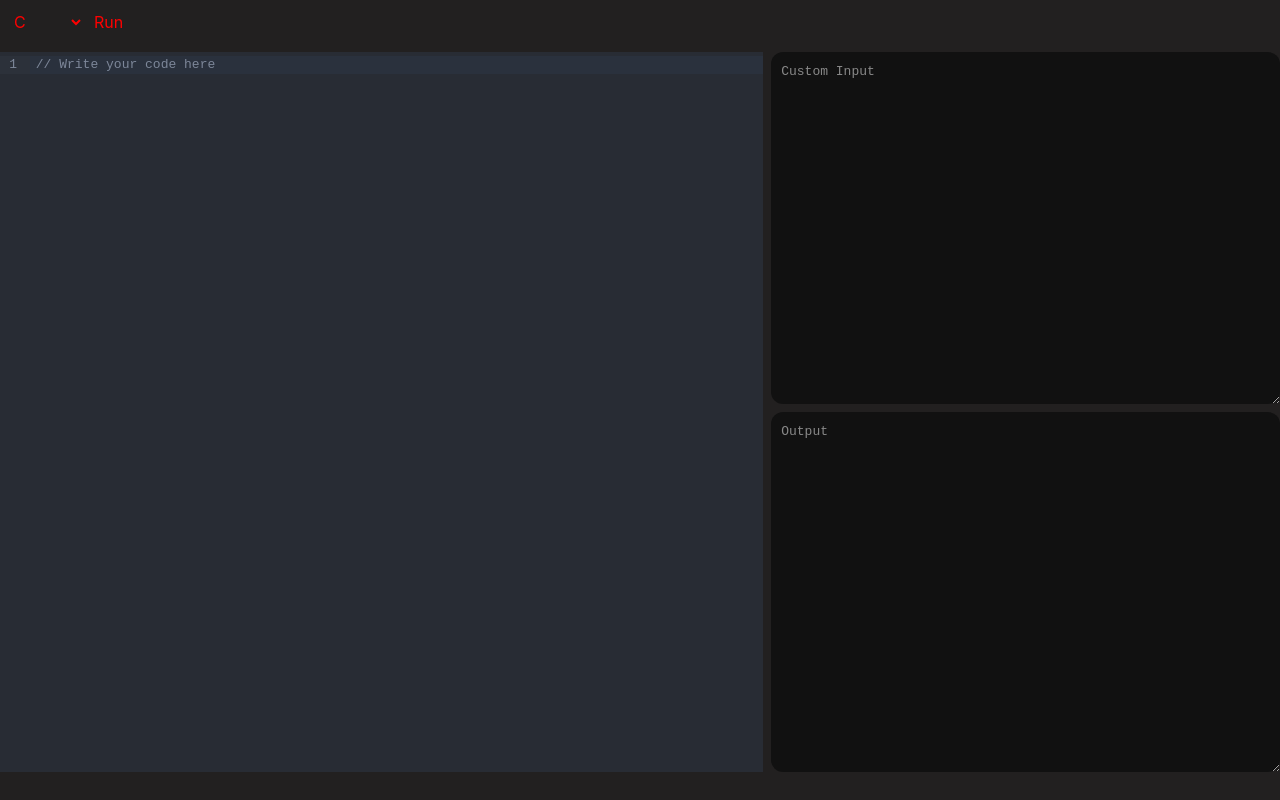
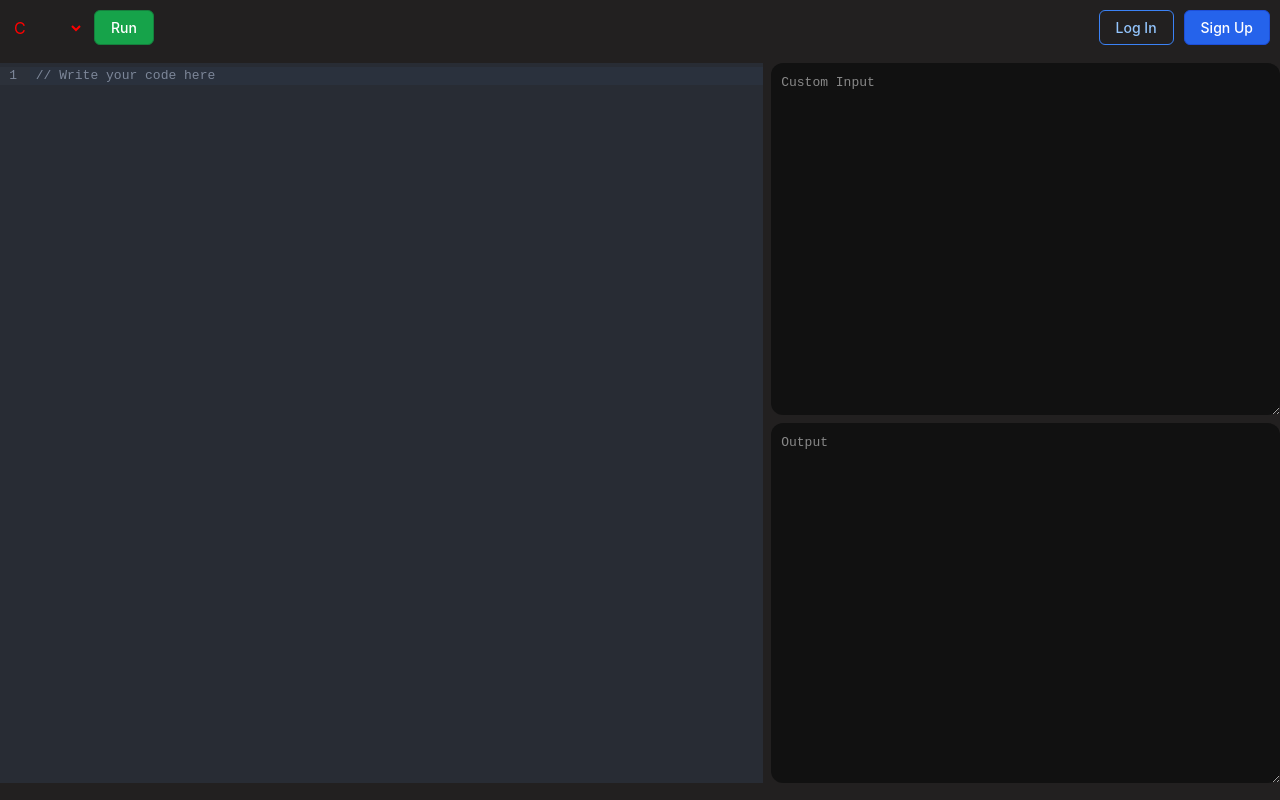
Before and after one commit to Atishay-Jain-47/Compiler-frontend, a React (Vite) app: page / in a window 1280 px wide. Built offline with nearby package versions, Linux system fonts and the light colour scheme.

Commit message:
Add login and Singup buttons and trigger redeploy

```diff
--- a/src/pages/Home.jsx
+++ b/src/pages/Home.jsx
@@ -1,4 +1,6 @@
 import React, { useState } from "react";
+import { useSelector, useDispatch } from "react-redux";
+import { useNavigate } from "react-router";
 import CodeMirror from "@uiw/react-codemirror";
 import { javascript } from "@codemirror/lang-javascript";
 import { python } from "@codemirror/lang-python";
@@ -6,16 +8,24 @@ import { cpp } from "@codemirror/lang-cpp";
 import { java } from "@codemirror/lang-java";
 import { go } from "@codemirror/lang-go";
 import { oneDark } from "@codemirror/theme-one-dark";
-
-
-
+import { logout } from "../services/operations/authApi";
+import { apiConnector } from "../services/apiConnector";
+import { endpoints } from "../services/apis"
 
 function Home() {
+  const dispatch = useDispatch();
+  const navigate = useNavigate();
+
+  const { token } = useSelector((state) => state.auth);
+  const { user } = useSelector((state) => state.auth);
+
   const [language, setLanguage] = useState("C");
   const [code, setCode] = useState("// Write your code here");
   const [input, setInput] = useState("");
   const [output, setOutput] = useState("");
   const [loading, setLoading] = useState(false);
+
+  const { RUN_API } = endpoints
 
   const getLanguageExtension = () => {
     switch (language) {
@@ -37,42 +47,84 @@ function Home() {
   const runCode = async () => {
     setLoading(true);
     setOutput("Running...");
-
     try {
-      const response = await fetch("https://compiler.satyamvatsal.ovh/run", {
-        method: "POST",
-        headers: {
-          "Content-Type": "application/json",
-        },
-        body: JSON.stringify({
-          language,
-          code,
-          input,
-          userName: "satyam",
+      const response = await apiConnector(
+        "POST",
+        RUN_API,
+        JSON.stringify({
+          language, code, input, userName: "atishay"
         }),
-      });
+        {"Content-Type": "application/json",}
+      );
 
       const data = await response.json();
       setOutput(data.output);
     } catch (err) {
       setOutput(err);
     }
-
     setLoading(false);
   };
 
+  const btnBase = {
+    padding: "6px 16px",
+    borderRadius: "6px",
+    fontSize: "14px",
+    fontWeight: "500",
+    cursor: "pointer",
+    transition: "all 0.15s ease",
+  };
+
+  const runStyle = {
+    ...btnBase,
+    background: "#16a34a",
+    color: "#fff",
+    border: "1px solid #15803d",
+  };
+
+  const loginStyle = {
+    ...btnBase,
+    background: "transparent",
+    color: "#93c5fd",
+    border: "1px solid #3b82f6",
+  };
+
+  const signupStyle = {
+    ...btnBase,
+    background: "#2563eb",
+    color: "#fff",
+    border: "1px solid #1d4ed8",
+  };
+
+  const logoutStyle = {
+    ...btnBase,
+    background: "transparent",
+    color: "#fca5a5",
+    border: "1px solid #ef4444",
+  };
+
   return (
+    <>
+      <style>{`
+        .hbtn:hover  { filter: brightness(1.18); transform: translateY(-1px); box-shadow: 0 4px 12px rgba(0,0,0,0.35); }
+        .hbtn:active { filter: brightness(0.92); transform: translateY(1px);  box-shadow: none; }
+        .hbtn:disabled { opacity: 0.55; cursor: not-allowed; transform: none; filter: none; box-shadow: none; }
+      `}</style>
+
     <div style={{ height: "100vh", display: "flex", flexDirection: "column" }}>
+
       {/* Top Bar */}
       <div
         style={{
           display: "flex",
+          justifyContent: "space-between",
+          alignItems: "center",
           gap: "10px",
           padding: "10px",
-            // background: "#1ee1e",
           color: "red",
         }}
       >
+        {/* Left: language selector + run button */}
+        <div style={{ display: "flex", gap: "10px", alignItems: "center" }}>
           <select value={language} onChange={(e) => setLanguage(e.target.value)}>
             <option value="PYTHON">Python</option>
             <option value="CPP">C++</option>
@@ -81,10 +133,52 @@ function Home() {
             <option value="GO">Go</option>
           </select>
 
-          <button onClick={runCode} disabled={loading}>
+          <button
+            className="hbtn"
+            style={runStyle}
+            onClick={runCode}
+            disabled={loading}
+          >
             {loading ? "Running..." : "Run"}
           </button>
         </div>
+
+        {/* Right: auth buttons */}
+        <div style={{ display: "flex", gap: "10px", alignItems: "center" }}>
+          {token ? (
+            <>
+              <span style={{ color: "white", fontSize: "14px" }}>
+                {user?.userName}
+              </span>
+              <button
+                className="hbtn"
+                style={logoutStyle}
+                onClick={() => dispatch(logout(navigate))}
+              >
+                Logout
+              </button>
+            </>
+          ) : (
+            <>
+              <button
+                className="hbtn"
+                style={loginStyle}
+                onClick={() => navigate("/login")}
+              >
+                Log In
+              </button>
+              <button
+                className="hbtn"
+                style={signupStyle}
+                onClick={() => navigate("/signup")}
+              >
+                Sign Up
+              </button>
+            </>
+          )}
+        </div>
+      </div>
+
       <div className="flex flex-row justify-between gap-2 rounded-xl mt-2">
         <div className="w-[60vw]">
           {/* Editor */}
@@ -98,7 +192,7 @@ function Home() {
           />
         </div>
 
-          <div className="flex flex-col w-[40vw]  gap-2">
+        <div className="flex flex-col w-[40vw] gap-2">
           {/* Input */}
           <textarea
             placeholder="Custom Input"
@@ -127,7 +221,8 @@ function Home() {
         </div>
       </div>
     </div>
+    </>
   );
 }
 
-export default Home
+export default Home;
```
Lines whose indentation alone changed are shown as unchanged.
